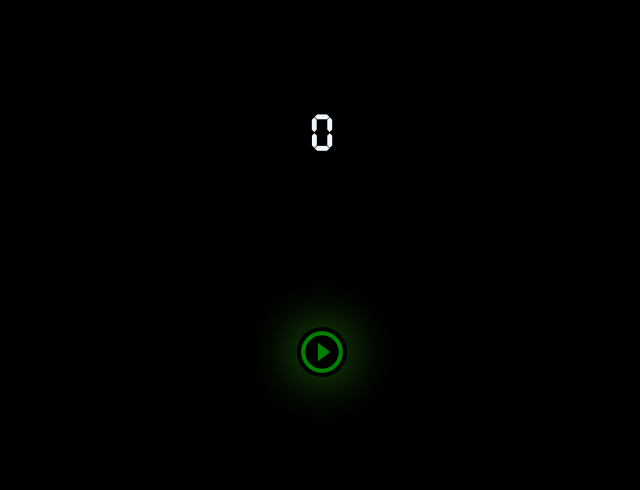
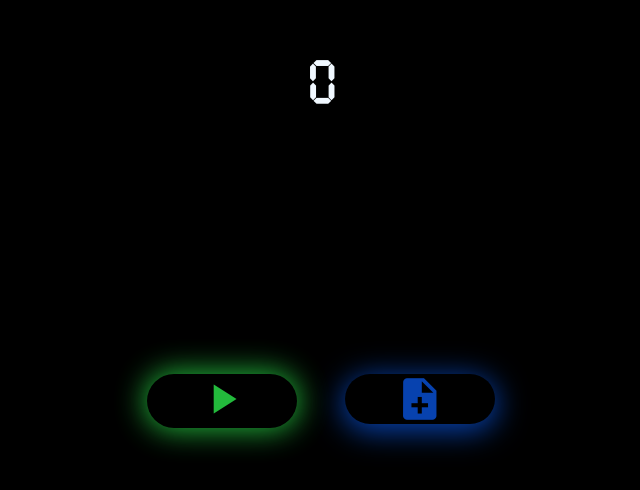
Before and after one commit to Exo-Sol/challenge, a React (Create React App) app: page / in a window 1280 px wide. Shown: the part 134-624 px from the top of the page, without its empty margins (318-958 px from the left). Built offline with nearby package versions, Linux system fonts and the light colour scheme; a web font is replaced by a local one.

Commit message:
added save comp

```diff
--- a/public/index.html
+++ b/public/index.html
@@ -26,7 +26,6 @@
     <title>React App</title>
   </head>
   <body>
-    <noscript>You need to enable JavaScript to run this app.</noscript>
     <div id="root"></div>
   </body>
 </html>
--- a/src/App.css
+++ b/src/App.css
@@ -17,24 +17,51 @@ body {
   justify-content: center;
   background-color: black;
   color: aliceblue;
+  height: 100vh;
+  margin: auto;
 }
 
 h1 {
   display: flex;
   justify-content: center;
-  margin-top: 30vh;
+  margin-top: 20vh;
   font-family: "alarm-clock";
-  font-size: 50px;
+  font-size: 60px;
   font-weight: 200;
+  width: 350px;
+
+  padding-top: 25px;
+  padding-bottom: 10px;
+  border-radius: 50px;
+}
+
+.buttons {
+  display: grid;
+
+  grid-template-columns: 2fr 2fr;
+  gap: 13%;
 }
 
 #play {
-  display: flex;
-  justify-content: center;
-  margin-top: 20vh;
+  margin-top: 30vh;
   font-size: 50px;
-  color: rgb(34, 116, 14);
+  color: rgb(44, 233, 76);
   cursor: pointer;
-  box-shadow: 0px 0px 50px 2px rgb(34, 116, 14);
+  box-shadow: 0px 0px 30px 2px rgb(44, 233, 76);
   border-radius: 30px;
+  opacity: 0.8;
+  width: 150px;
+  text-align: center;
 }
+
+#save {
+  margin-top: 30vh;
+  font-size: 50px;
+  color: rgb(7, 66, 175);
+  cursor: pointer;
+  box-shadow: 0px 5px 30px 2px rgb(7, 66, 175);
+  border-radius: 30px;
+
+  width: 150px;
+  text-align: center;
+}
--- a/src/App.js
+++ b/src/App.js
@@ -1,9 +1,9 @@
 import "./App.css";
+import SaveComp from "./SaveComp.js";
 import React, { useState, useEffect } from "react";
 
 function App() {
   const [seconds, setSeconds] = useState(0);
-
   const [play, setPlay] = useState(false);
   const [intervalId, setIntervalId] = useState(null);
 
@@ -11,7 +11,7 @@ function App() {
     if (play) {
       const id = window.setInterval(() => {
         setSeconds((sec) => sec + 1);
-      }, 1000);
+      }, 100);
       setIntervalId(id);
     } else {
       window.clearInterval(intervalId);
@@ -40,7 +40,7 @@ function App() {
   return (
     <div className="App">
       <h1>{secConverter(seconds)}</h1>
-
+      <div className="buttons">
         <span
           className="material-icons"
           id="play"
@@ -51,12 +51,17 @@ function App() {
           }}
           style={
             !play
-            ? { color: "green", boxShadow: "0px 0px 50px 2px rgb(34, 116, 14)" }
-            : { color: "red", boxShadow: "0px 0px 50px 2px red" }
+              ? {
+                  color: "rgb(44, 233, 76)",
+                  boxShadow: "0px 0px 30px 2px rgb(44, 233, 76)",
+                }
+              : { color: "red", boxShadow: "0px 0px 30px 2px red" }
           }
         >
-        {!play ? "play_circle_outline" : "stop"}
+          {!play ? "play_arrow" : "stop"}
         </span>
+        <SaveComp />
+      </div>
     </div>
   );
 }
--- /dev/null
+++ b/src/SaveComp.js
@@ -0,0 +1,14 @@
+import React from "react";
+import "./App.css";
+
+const SaveComp = () => {
+  return (
+    <div>
+      <span id="save" className="material-icons">
+        note_add
+      </span>
+    </div>
+  );
+};
+
+export default SaveComp;
```
Lines whose indentation alone changed are shown as unchanged.
